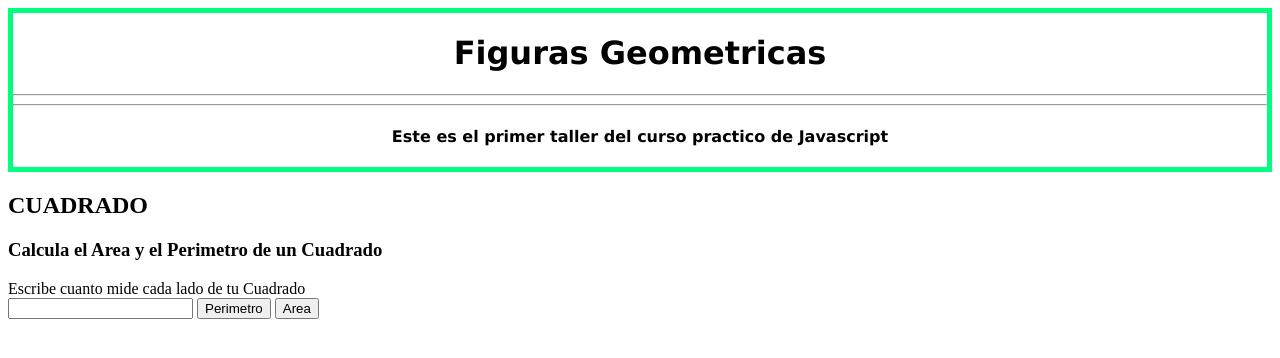
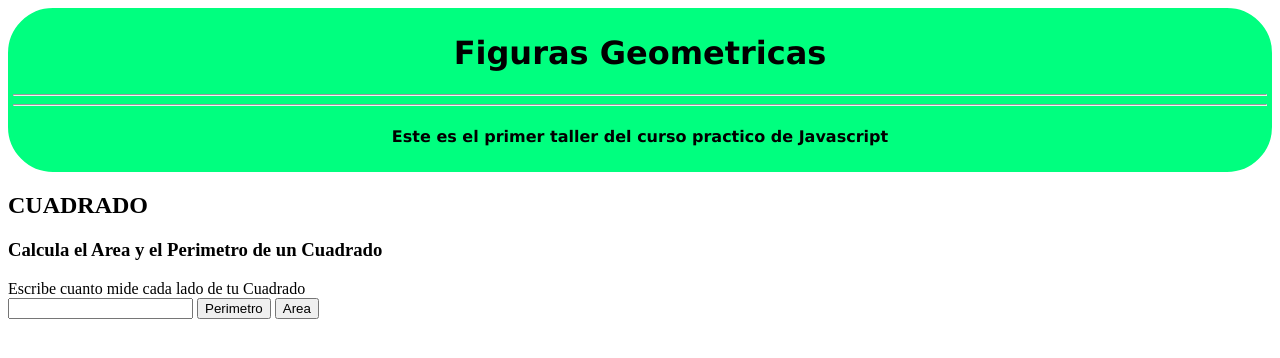
Before and after one commit to maob97/Curso-practico-js-platzi, a plain HTML site: page figuras.html in a window 1280 px wide. Drawn offline with Linux system fonts and the light colour scheme.

Commit message:
Modificacion de estilos css

```diff
--- a/estilos.css
+++ b/estilos.css
@@ -1,8 +1,10 @@
 
 
-header{
+header {
     font-family: Verdana, Geneva, Tahoma, sans-serif;
     font-weight: 400;
     text-align: center;
-    border: 5px, solid, springgreen;
+    border: 5px solid springgreen;
+    border-radius: 45px;
+    background-color: springgreen;
 };
```
